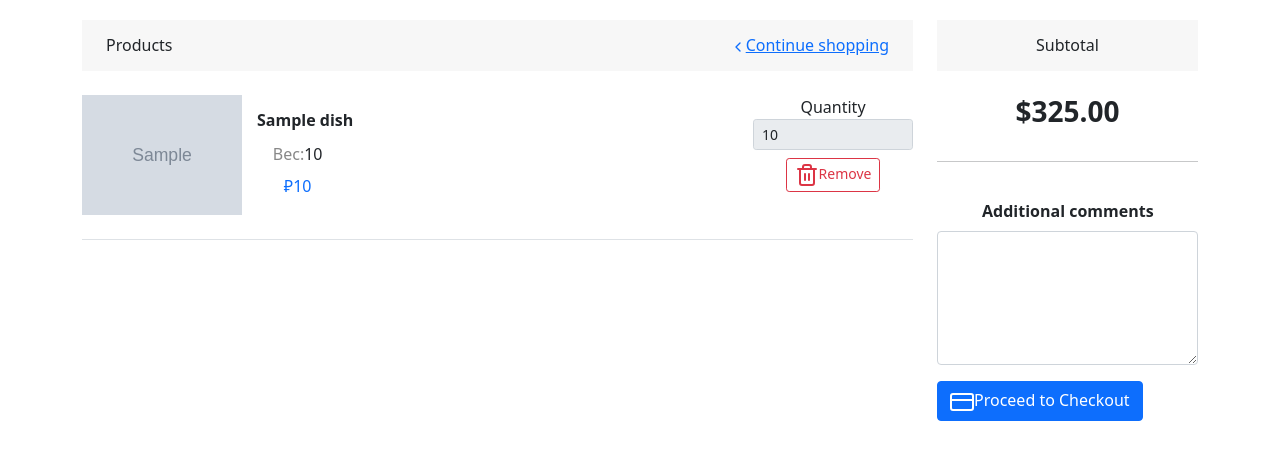
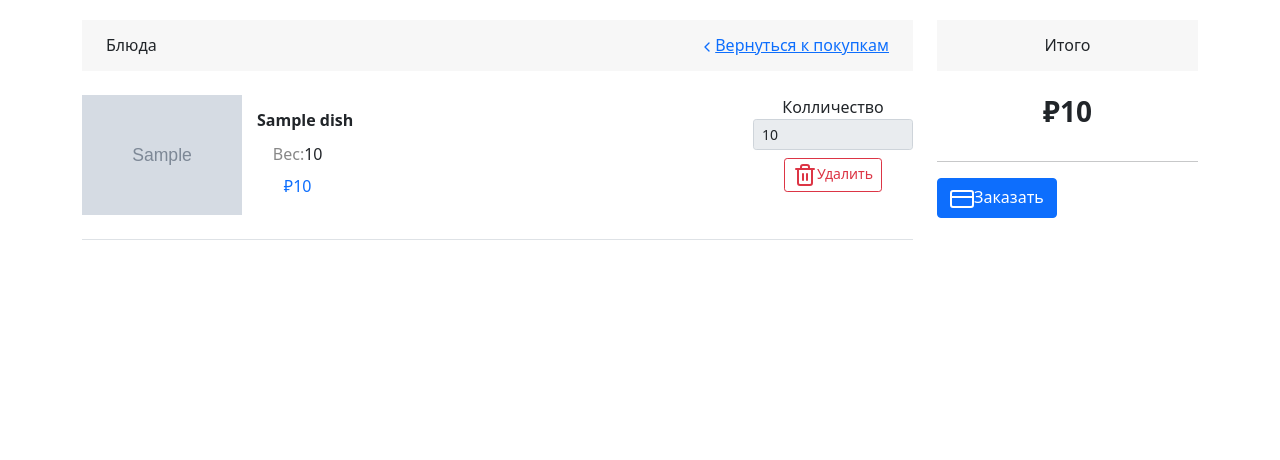
Before and after one commit to HUGH-DELLAR/Il-Forno, a Django app: template Landing/templates/cart.html in a window 1280 px wide. Shown: the top 460 px of the page. Run offline with Django 3.2, Linux system fonts and the light colour scheme; the template is opened without the code that fills it: most values are stand-ins (such as "Sample title", 1, 10 or a date in 2020); grey boxes marked "Sample" are stand-in pictures.

Commit message:
delete from cart

```diff
--- a/Landing/templates/cart.html
+++ b/Landing/templates/cart.html
@@ -9,7 +9,7 @@
     <div class="container pb-5 mt-n2 mt-md-n3">
         <div class="row">
             <div class="col-xl-9 col-md-8">
-                <h2 class="h6 d-flex flex-wrap justify-content-between align-items-center px-4 py-3 bg-secondary"><span>Products</span><a class="font-size-sm" href="#"><svg xmlns="http://www.w3.org/2000/svg" width="24" height="24" viewBox="0 0 24 24" fill="none" stroke="currentColor" stroke-width="2" stroke-linecap="round" stroke-linejoin="round" class="feather feather-chevron-left" style="width: 1rem; height: 1rem;"><polyline points="15 18 9 12 15 6"></polyline></svg>Continue shopping</a></h2>
+                <h2 class="h6 d-flex flex-wrap justify-content-between align-items-center px-4 py-3 bg-secondary"><span>Блюда</span><a class="font-size-sm" href="/menu"><svg xmlns="http://www.w3.org/2000/svg" width="24" height="24" viewBox="0 0 24 24" fill="none" stroke="currentColor" stroke-width="2" stroke-linecap="round" stroke-linejoin="round" class="feather feather-chevron-left" style="width: 1rem; height: 1rem;"><polyline points="15 18 9 12 15 6"></polyline></svg>Вернуться к покупкам</a></h2>
                 <!-- Item-->
                 {% for dish, quantity in cart %}
                     <div class="d-sm-flex justify-content-between my-4 pb-4 border-bottom">
@@ -23,32 +23,30 @@
                         </div>
                         <div class="pt-2 pt-sm-0 pl-sm-3 mx-auto mx-sm-0 text-center text-sm-left" style="max-width: 10rem;">
                             <div class="form-group mb-2">
-                                <label for="quantity1">Quantity</label>
+                                <label for="quantity1">Колличество</label>
                                 <input class="form-control form-control-sm" type="number" id="quantity1" value="{{quantity}}" disabled>
                             </div>
-                            <button class="btn btn-outline-danger btn-sm btn-block mb-2" type="button">
+                            <button onclick=" window.open('/remove/{{dish.pk}}/')", class="btn btn-outline-danger btn-sm btn-block mb-2" type="button">
                                 <svg xmlns="http://www.w3.org/2000/svg" width="24" height="24" viewBox="0 0 24 24" fill="none" stroke="currentColor" stroke-width="2" stroke-linecap="round" stroke-linejoin="round" class="feather feather-trash-2 mr-1">
                                     <polyline points="3 6 5 6 21 6"></polyline>
                                     <path d="M19 6v14a2 2 0 0 1-2 2H7a2 2 0 0 1-2-2V6m3 0V4a2 2 0 0 1 2-2h4a2 2 0 0 1 2 2v2"></path>
                                     <line x1="10" y1="11" x2="10" y2="17"></line>
                                     <line x1="14" y1="11" x2="14" y2="17"></line>
-                                </svg>Remove</button>
+                                </svg>Удалить</button>
                         </div>
                     </div>
                 {% endfor %}
             </div>
             <!-- Sidebar-->
             <div class="col-xl-3 col-md-4 pt-3 pt-md-0">
-                <h2 class="h6 px-4 py-3 bg-secondary text-center">Subtotal</h2>
-                <div class="h3 font-weight-semibold text-center py-3">$325.00</div>
+                <h2 class="h6 px-4 py-3 bg-secondary text-center">Итого</h2>
+                <div class="h3 font-weight-semibold text-center py-3">₽{{sum_total}}</div>
                 <hr>
-                <h3 class="h6 pt-4 font-weight-semibold"><span class="badge badge-success mr-2">Note</span>Additional comments</h3>
-                <textarea class="form-control mb-3" id="order-comments" rows="5"></textarea>
                 <a class="btn btn-primary btn-block" href="#">
                     <svg xmlns="http://www.w3.org/2000/svg" width="24" height="24" viewBox="0 0 24 24" fill="none" stroke="currentColor" stroke-width="2" stroke-linecap="round" stroke-linejoin="round" class="feather feather-credit-card mr-2">
                         <rect x="1" y="4" width="22" height="16" rx="2" ry="2"></rect>
                         <line x1="1" y1="10" x2="23" y2="10"></line>
-                    </svg>Proceed to Checkout</a>
+                    </svg>Заказать</a>
                 <!-- <div class="pt-4">
                     <div class="accordion" id="cart-accordion">
                         <div class="card">
--- a/Landing/urls.py
+++ b/Landing/urls.py
@@ -6,6 +6,7 @@ urlpatterns = [
     path('', views.index),
     path('menu/', views.menu),
     path('cart/', views.cart),
-    path('add/<int:id>/', views.add_product)
+    path('add/<int:id>/', views.add_product),
+    path('remove/<int:id>/', views.remove_product),
 
 ]
```
Also changed, not shown: Landing/views.py (+11 -2 lines).
